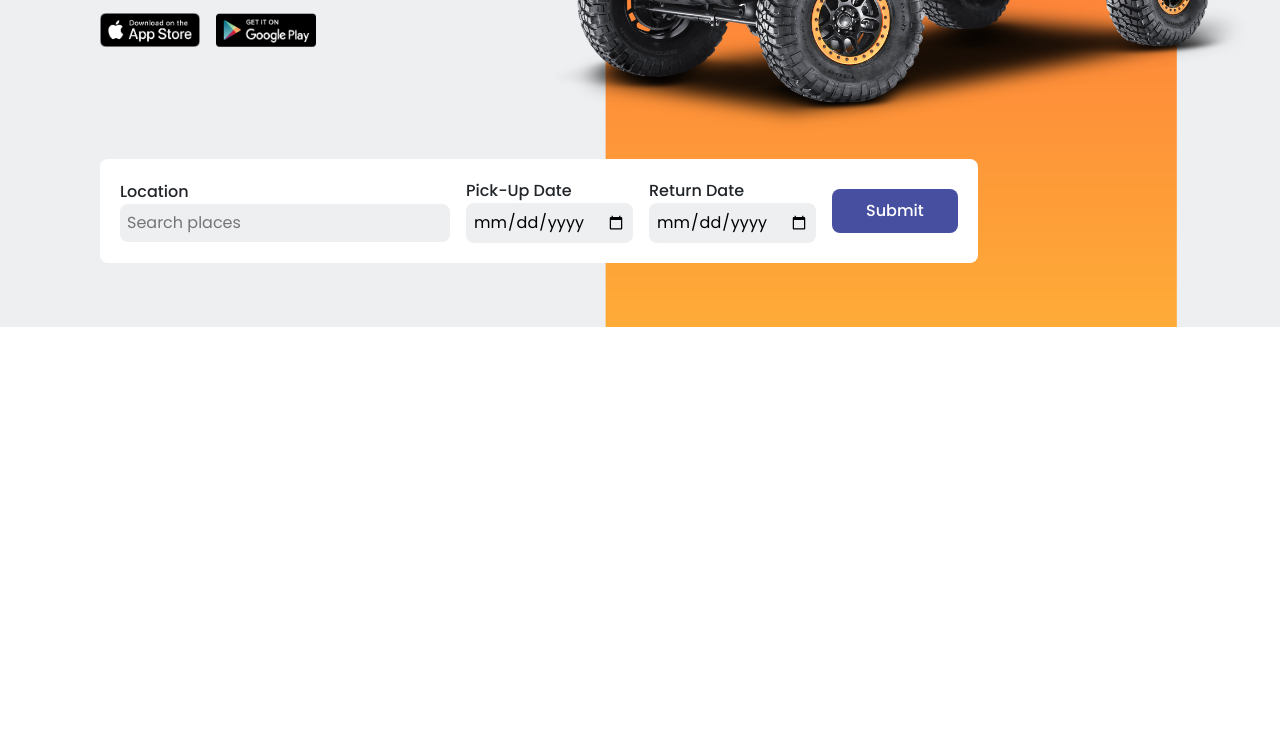
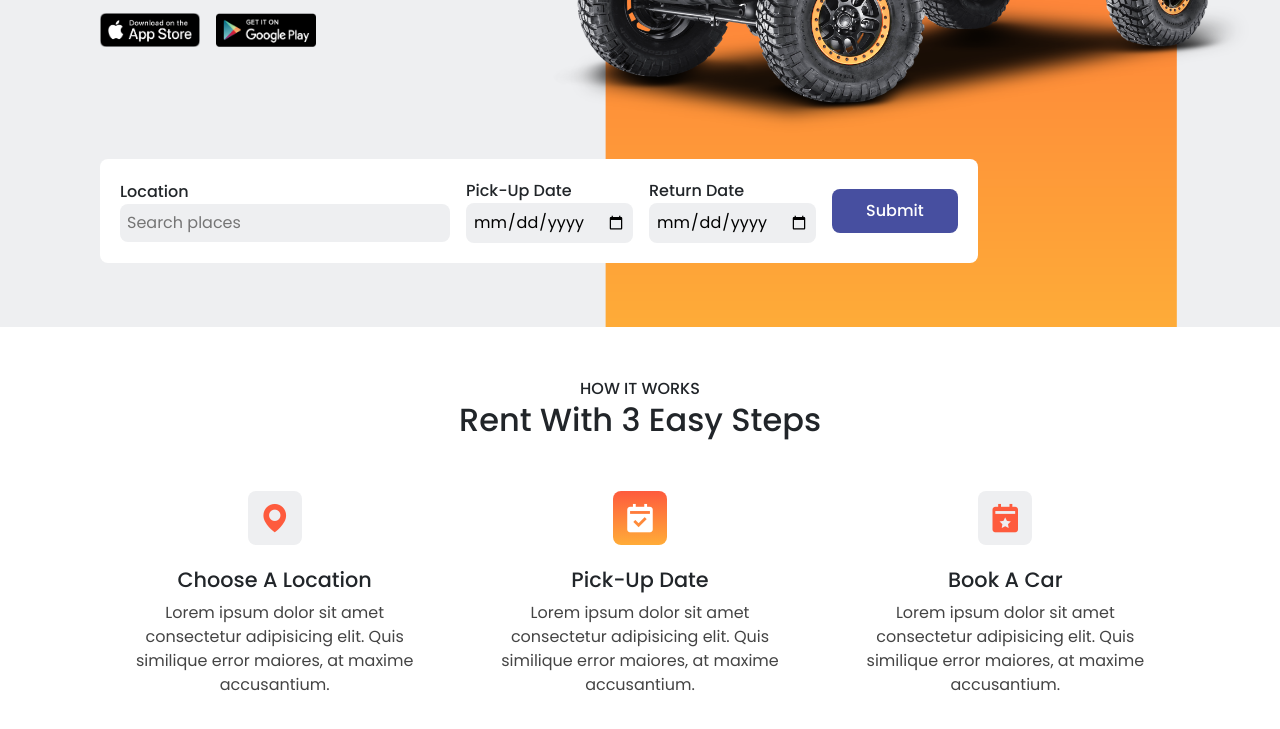
Before and after one commit to pedrowerkhaizer/Car-Rental, a plain HTML site: page index.html in a window 1280 px wide. Shown: the part 473-1202 px from the top of the page. Before the commit the page ends 800 px from the top, so only its background shows below. Drawn offline with nearby package versions, Linux system fonts and the light colour scheme.

Commit message:
How it works section

```diff
--- a/index.html
+++ b/index.html
@@ -65,6 +65,34 @@
         </div>
     </section>
 
+    <!-- Ride Section -->
+    <section class="ride" id="ride">
+        <div class="heading">
+            <span>How It Works</span>
+            <h1>Rent With 3 Easy Steps</h1>
+        </div>
+        <div class="ride-container">
+            <div class="box">
+                <i class='bx bxs-map'></i>
+                <h2>Choose A Location</h2>
+                <p>Lorem ipsum dolor sit amet consectetur adipisicing elit. Quis similique error maiores, at maxime accusantium.</p>
+            </div>
+
+            <div class="box">
+                <i class='bx bxs-calendar-check'></i>
+                <h2>Pick-Up Date</h2>
+                <p>Lorem ipsum dolor sit amet consectetur adipisicing elit. Quis similique error maiores, at maxime accusantium.</p>
+            </div>
+
+            <div class="box">
+                <i class='bx bxs-calendar-star'></i>
+                <h2>Book A Car</h2>
+                <p>Lorem ipsum dolor sit amet consectetur adipisicing elit. Quis similique error maiores, at maxime accusantium.</p>
+            </div>
+        </div>
+    </section>
+
+
     <!-- Link to JS -->
     <script src="main.js"></script>
 </body>
--- a/style.css
+++ b/style.css
@@ -190,3 +190,47 @@ header {
 .form-container form .btn:hover {
     background: var(--main-color);
 }
+.heading {
+    text-align: center;
+}
+.heading span {
+    font-weight: 500;
+    text-transform: uppercase;
+}
+.heading h1 {
+    font-size: 2rem;
+}
+.ride-container {
+    display: grid;
+    align-items: center;
+    grid-template-columns: repeat(auto-fit, minmax(250px, auto));
+    gap: 1rem;
+    margin-top: 2rem;
+}
+.ride-container .box {
+    text-align: center;
+    padding: 20px;
+}
+.ride-container .box .bx {
+    font-size: 34px;
+    padding: 10px;
+    background: #eeeff1;
+    border-radius: 0.5rem;
+    color: var(--main-color);
+}
+.ride-container .box h2 {
+    font-size: 1.3rem;
+    font-weight: 500;
+    margin: 1.4rem 0 0.5rem;
+}
+
+.ride-container .box p {
+    font-size: 1rem;
+    color: var(--text-color);
+}
+
+.ride-container .box .bx:hover,
+.ride-container .box .bxs-calendar-check {
+    background: var(--gradient);
+    color: #fff;
+}
```
